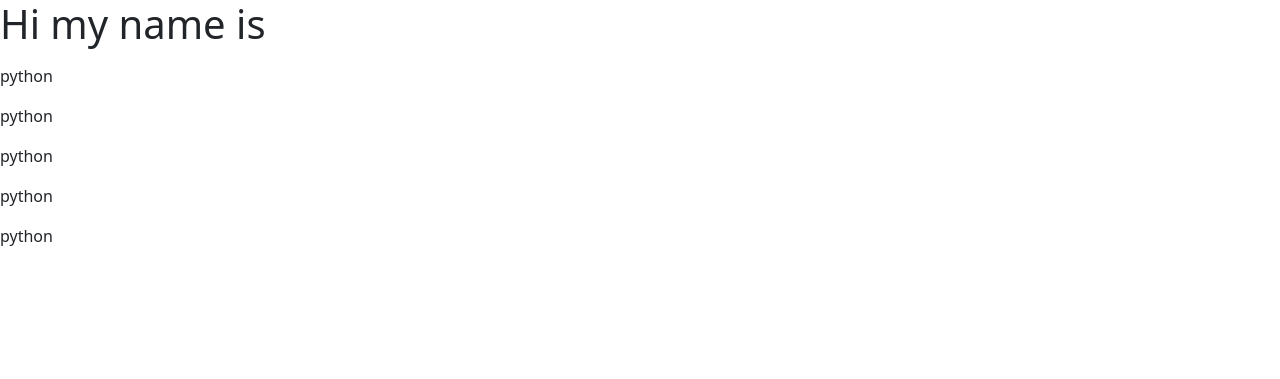
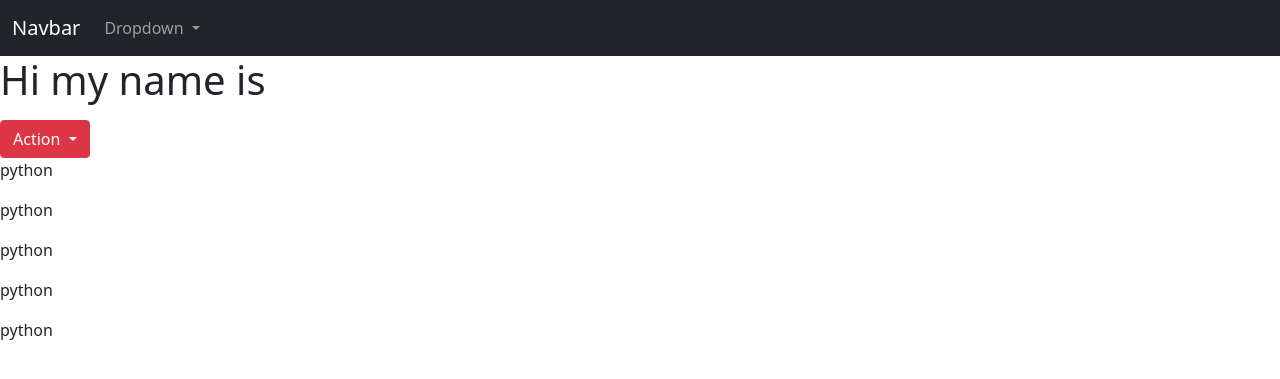
Before and after one commit to vipinkumar71/django-project, a Django app: template templates/index.html in a window 1280 px wide. Shown: the top 379 px of the page. Run offline with Django 4.2, Linux system fonts and the light colour scheme; the template is opened without the code that fills it, so the values that code supplies are empty.

Commit message:
modified these files

```diff
--- a/django_test/settings.py
+++ b/django_test/settings.py
@@ -121,6 +121,10 @@ USE_TZ = True
 # https://docs.djangoproject.com/en/4.0/howto/static-files/
 
 STATIC_URL = 'static/'
+STATICFILES_DIRS=[
+    BASE_DIR / "static"
+]
+STATIC_ROOT = "staticfiles/"
 
 # Default primary key field type
 # https://docs.djangoproject.com/en/4.0/ref/settings/#default-auto-field
--- a/polls/urls.py
+++ b/polls/urls.py
@@ -1,12 +1,13 @@
 from django.urls import path
 
 from . import views
-from .views import rate, create_poll, polls
+from .views import rate, create_poll, polls, poll_details
 
 urlpatterns = [
-    path('', views.index, name='index'),
+    path('index', views.index, name='index'),
     path('about', views.about, name='about'),
     path('poll-list/', polls),
-    path('poll-create/', create_poll, name="create_poll"),
-    path('rate/<int:poll_id>', rate, name='rate')
+    path('create-poll/', create_poll, name="create_poll"),
+    path('rate/<int:poll_id>', rate, name='rate'),
+    path('poll-details/<int:poll_id>', poll_details, name="poll-details")
 ]
--- a/polls/views.py
+++ b/polls/views.py
@@ -33,3 +33,7 @@ def create_poll(request):
         Poll.objects.create(title=title, description=description)
         return HttpResponseRedirect('/polls/poll-list')
     return render(request, "poll-form.html", {})
+
+
+def poll_details(request, poll_id):
+    return render(request, 'poll-details.html', {"poll": Poll.objects.get(id=poll_id)})
--- a/templates/about.html
+++ b/templates/about.html
@@ -3,6 +3,10 @@
 <head>
     <meta charset="UTF-8">
     <title>Title</title>
+    <style>
+        h1{color: red;}
+        body{background-color:grey;}
+    </style>
 </head>
 <body>
     <h1>Django-project</h1>
--- a/templates/index.html
+++ b/templates/index.html
@@ -6,8 +6,45 @@
     <link href="https://cdn.jsdelivr.net/npm/bootstrap@5.1.3/dist/css/bootstrap.min.css" rel="stylesheet" integrity="sha384-1BmE4kWBq78iYhFldvKuhfTAU6auU8tT94WrHftjDbrCEXSU1oBoqyl2QvZ6jIW3" crossorigin="anonymous">
 </head>
 <body>
+  <!--navbar-->
+<nav class="navbar navbar-expand-lg navbar-dark bg-dark">
+  <div class="container-fluid">
+    <a class="navbar-brand" href="#">Navbar</a>
+    <button class="navbar-toggler" type="button" data-bs-toggle="collapse" data-bs-target="#navbarNavDarkDropdown" aria-controls="navbarNavDarkDropdown" aria-expanded="false" aria-label="Toggle navigation">
+      <span class="navbar-toggler-icon"></span>
+    </button>
+    <div class="collapse navbar-collapse" id="navbarNavDarkDropdown">
+      <ul class="navbar-nav">
+        <li class="nav-item dropdown">
+          <a class="nav-link dropdown-toggle" href="#" id="navbarDarkDropdownMenuLink" role="button" data-bs-toggle="dropdown" aria-expanded="false">
+            Dropdown
+          </a>
+          <ul class="dropdown-menu dropdown-menu-dark" aria-labelledby="navbarDarkDropdownMenuLink">
+            <li><a class="dropdown-item" href="#">Action</a></li>
+            <li><a class="dropdown-item" href="#">Another action</a></li>
+            <li><a class="dropdown-item" href="#">Something else here</a></li>
+          </ul>
+        </li>
+      </ul>
+    </div>
+  </div>
+</nav>
 <h1>Hi my name is {{name}}</h1>
+
 <p>
+    <!-- Example single danger button -->
+<div class="btn-group">
+  <button type="button" class="btn btn-danger dropdown-toggle" data-bs-toggle="dropdown" aria-expanded="false">
+    Action
+  </button>
+  <ul class="dropdown-menu">
+    <li><a class="dropdown-item" href="#">Action</a></li>
+    <li><a class="dropdown-item" href="#">Another action</a></li>
+    <li><a class="dropdown-item" href="#">Something else here</a></li>
+    <li><hr class="dropdown-divider"></li>
+    <li><a class="dropdown-item" href="#">Separated link</a></li>
+  </ul>
+</div>
     {% for i in "xxxxx" %}
     <p>python </p>
     {% endfor %}
--- a/templates/poll-form.html
+++ b/templates/poll-form.html
@@ -6,7 +6,7 @@
 </head>
 <body>
 <h2>Create poll</h2>
-<form method =POST action="% url 'create_poll' %}">
+<form method ="post" action="{% url 'create_poll' %}">
     {% csrf_token %}
   <label>Title</label><br>
 <input type="text" name="title">
@@ -16,7 +16,7 @@
 <label>Description</label><br>
 <textarea name="description" cols="10" rows="10"></textarea><br>
 
-<button type="submit">Svae poll</button>
+<button type="submit">Save poll</button>
 
 </form>
 
```
Also changed, not shown: templates/poll_list.html (+8 -3 lines), 2 other files.
